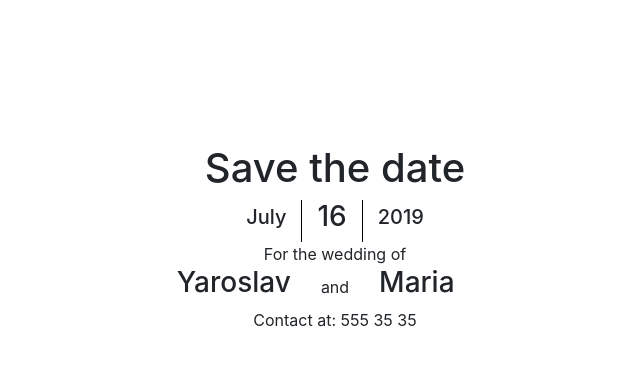
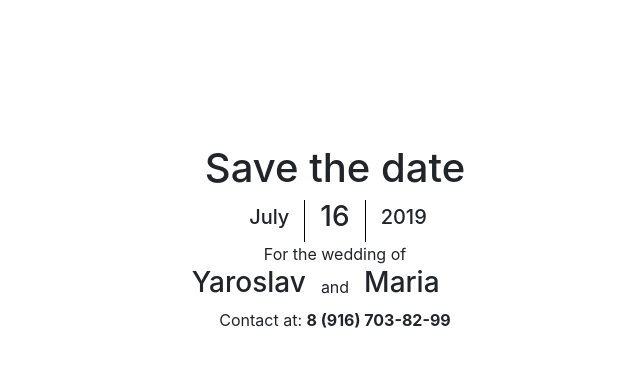
Before and after one commit to SugarF0x/wedding, a PHP site: page / in a window 1280 px wide. Shown: the part 162-529 px from the top of the page, without its empty margins (305-945 px from the left). Run offline with PHP 8.4, Linux system fonts and the light colour scheme.

Commit message:
0.4
Both lines are now fixed and look damn fine

```diff
--- a/index.php
+++ b/index.php
@@ -44,7 +44,7 @@
             </div>
         </div>
         <div class="row justify-content-center align-items-center">
-            <div class="col-4 col-md-auto text-right">
+            <div class="col-4 text-right">
                 <h5>
                     July
                 </h5>
@@ -54,7 +54,7 @@
                     16
                 </h3>
             </div>
-            <div class="col-4 col-md-auto text-left">
+            <div class="col-4 text-left">
                 <h5>
                     2019
                 </h5>
@@ -66,7 +66,7 @@
             </div>
         </div>
         <div class="row justify-content-center align-items-center">
-            <div class="col-5 col-md-3 col-lg-2 text-right">
+            <div class="col-4 text-right p-0">
                 <h3>
                     Yaroslav
                 </h3>
@@ -74,7 +74,7 @@
             <div class="col-auto">
                 and
             </div>
-            <div class="col-5 col-md-3 col-lg-2 text-left">
+            <div class="col-4 text-left p-0">
                 <h3>
                     Maria
                 </h3>
@@ -82,7 +82,7 @@
         </div>
         <div class="row">
             <div class="col">
-                Contact at: 555 35 35
+                Contact at: <b>8 (916) 703-82-99</b>
             </div>
         </div>
     </div>
```
